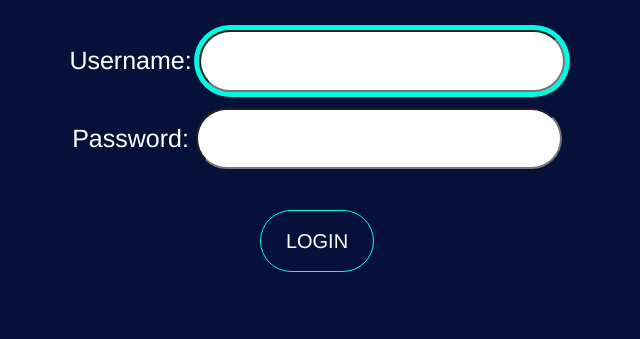
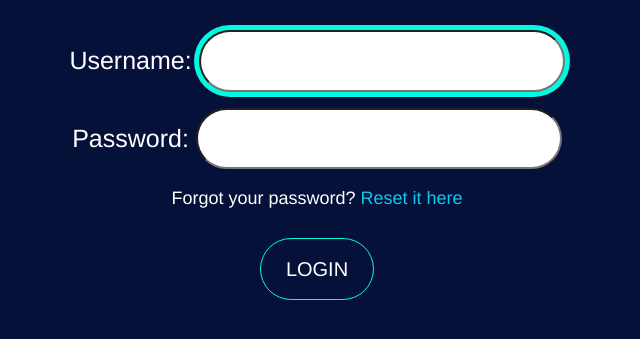
Before and after one commit to BorisAngelov23/smgCLFinalProject, a Django app: page /login/ in a window 1280 px wide. Shown: the part 147-486 px from the top of the page, without its empty margins (323-963 px from the left). Run offline with Django 4.2, Linux system fonts and the light colour scheme; some libraries are stand-ins or nearby versions; some web fonts are replaced.

Commit message:
emails set
welcome and password reset emails and templates done

```diff
--- a/smgCLFinalProject/auth_app/views.py
+++ b/smgCLFinalProject/auth_app/views.py
@@ -1,6 +1,10 @@
+import os
+
 from django.contrib.auth import login
 from django.contrib.auth.forms import AuthenticationForm
 from django.contrib.auth.views import LoginView, LogoutView
+from django.core.mail import send_mail
+from django.template.loader import render_to_string
 from django.urls import reverse_lazy
 from django.views.generic import CreateView, TemplateView, DetailView, UpdateView
 
@@ -15,8 +19,23 @@ class CaptainRegister(CreateView):
 
     def form_valid(self, form):
         result = super().form_valid(form)
+
         login(self.request, self.object)
+
+        self.send_welcome_email(self, self.object.email)
+
         return result
+
+    @staticmethod
+    def send_welcome_email(self, user_email):
+        subject = "Welcome to the SMG Champions League!"
+        message = ("Thank you for registering to our website. Enjoy the beautiful game and good luck!"
+                   "\nSMG Champions League Team")
+        from_email = os.environ.get("EMAIL_HOST_USER")
+        recipient_list = [user_email]
+
+        # Use fail_silently=False for development; set it to True in production #TODO
+        send_mail(subject, message, from_email, recipient_list, fail_silently=False)
 
 
 class CaptainLogin(LoginView):
--- a/smgCLFinalProject/urls.py
+++ b/smgCLFinalProject/urls.py
@@ -2,6 +2,7 @@ from django.conf import settings
 from django.conf.urls.static import static
 from django.contrib import admin
 from django.urls import path, include
+from django.contrib.auth import views as auth_views
 
 urlpatterns = [
     path("admin/", admin.site.urls),
@@ -10,6 +11,18 @@ urlpatterns = [
     path("", include("smgCLFinalProject.team.urls")),
     path("matches/", include("smgCLFinalProject.match.urls")),
     path("news/", include("smgCLFinalProject.article.urls")),
+    path('password_reset/', auth_views.PasswordResetView.as_view(
+        template_name="auth_app/password_reset.html"
+    ), name='password_reset'),
+    path('password_reset/done/', auth_views.PasswordResetDoneView.as_view(
+        template_name="auth_app/password_reset_sent.html"
+    ), name='password_reset_done'),
+    path('reset/<uidb64>/<token>/', auth_views.PasswordResetConfirmView.as_view(
+        template_name="auth_app/password_reset_confirm.html"
+    ), name='password_reset_confirm'),
+    path('reset/done/', auth_views.PasswordResetCompleteView.as_view(
+        template_name="auth_app/password_reset_complete.html"
+    ), name='password_reset_complete'),
 ]
 
 urlpatterns += static(settings.MEDIA_URL, document_root=settings.MEDIA_ROOT)
--- a/templates/auth_app/login.html
+++ b/templates/auth_app/login.html
@@ -10,7 +10,8 @@
         <form method="post" action="{% url "captain_login" %}" style="font-size: 25px">
             {% csrf_token %}
             {{ form.as_p }}
-            <button type="submit" class="btn btn-primary btn-lg oval-button" style="margin-top: 25px; margin-bottom: 25px">LOGIN</button>
+            <p style="font-size: 18px;">Forgot your password? <a href="{% url 'password_reset' %}" style="color: #0dcaf0">Reset it here</a></p>
+            <button type="submit" class="btn btn-primary btn-lg oval-button" style="margin-top: 10px; margin-bottom: 25px">LOGIN</button>
         </form>
     </div>
     </main>
```
Also changed, not shown: smgCLFinalProject/settings.py (+8 -0 lines), templates/auth_app/password_reset.html (added, +13 -0 lines), templates/auth_app/password_reset_complete.html (added, +10 -0 lines), templates/auth_app/password_reset_confirm.html (added, +13 -0 lines), templates/auth_app/password_reset_sent.html (added, +14 -0 lines).
